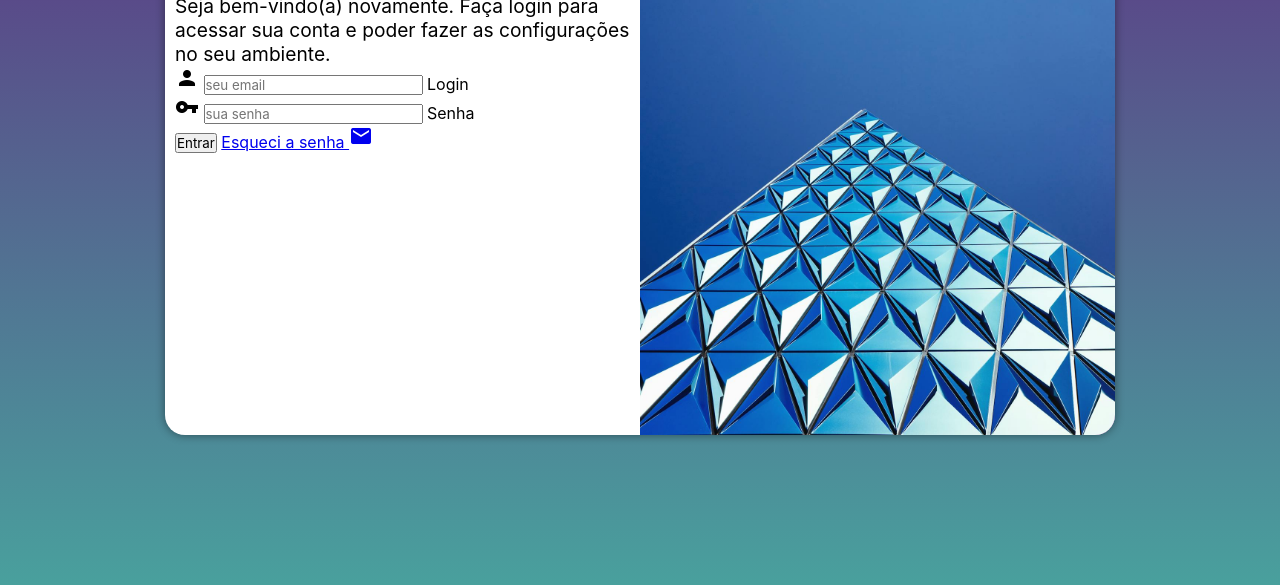
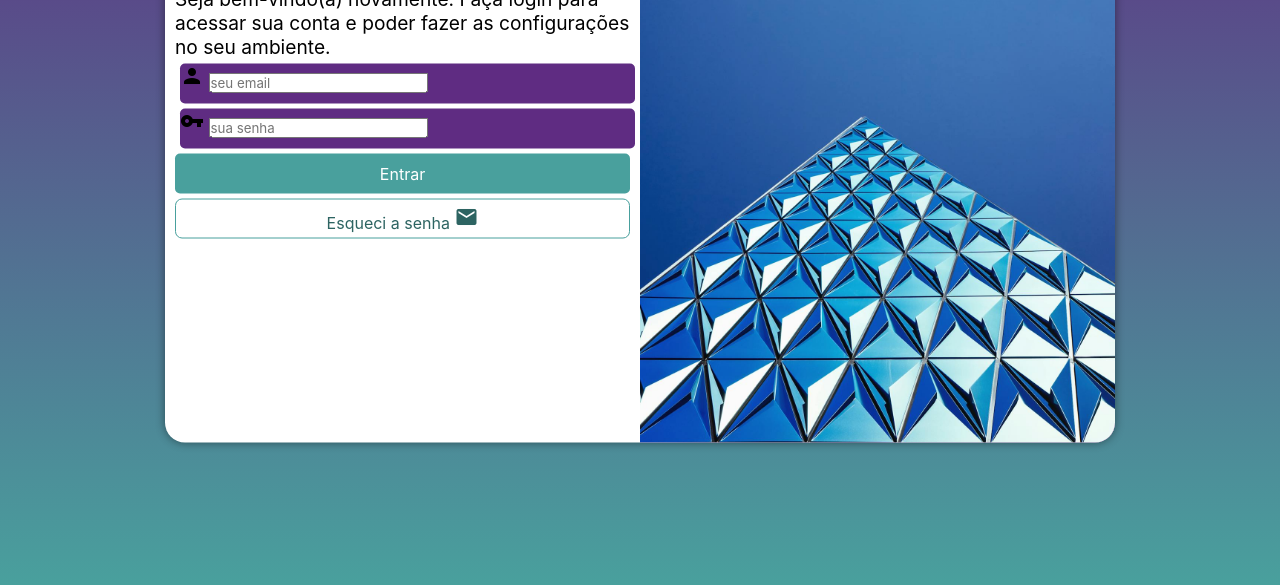
Before and after one commit to devandreonesimeao/projeto-login, a plain HTML site: page index.html in a window 1280 px wide. Shown: the part 215-800 px from the top of the page. Drawn offline with Linux system fonts and the light colour scheme.

Commit message:
configurei o form

```diff
--- a/estilos/style.css
+++ b/estilos/style.css
@@ -33,7 +33,7 @@ section#login {
     overflow: hidden;
     background-color: white;
     width: 250px;
-    height: 500px;
+    height: 515px;
     border-radius: 20px;
     box-shadow: 0px 0px 10px rgba(0, 0, 0, 0.450);
 
@@ -62,3 +62,55 @@ div#formulario > h1 {
 div#formulario > p {
     font-size: 0.8em;
 }
+
+form > div.campo {
+    background-color: #5f2c82;
+    display: block;
+    width: 100%;
+    height: 40px;
+    border-radius: 5px;
+    margin: 5px 5px;
+}
+
+div.campo > label {
+    display: none;
+}
+
+form > input[type=submit] {
+    display: block;
+    font-size: 1em;
+    width: 100%;
+    height: 40px;
+    background-color: #49a09d;
+    color: white;
+    border: none;
+    border-radius: 5px;
+    cursor: pointer;
+}
+
+form > input[type=submit]:hover {
+    background-color: #2d6462;
+}
+
+form > a.botao {
+    display: block;
+    text-align: center;
+    font-size: 1em;
+    width: 100%;
+    height: 40px;
+    padding-top: 5px;
+    margin-top: 5px;
+    background-color: white;
+    color: #2d6462;
+    border: 1px solid #49a09d;
+    border-radius: 7px;
+    text-decoration: none;
+}
+
+form > a.botao:hover {
+    background-color: #6cd3cf;
+}
+
+form > a.botao > i {
+    font: 0.8em;
+}
--- a/index.html
+++ b/index.html
@@ -29,7 +29,7 @@
                         <label for="isenha">Senha</label>
                     </div>
                     <input type="submit" value="Entrar">
-                    <a href="esqueci.html">Esqueci a senha <i class="material-icons">mail</i></a>
+                    <a href="esqueci.html" class="botao">Esqueci a senha <i class="material-icons">mail</i></a>
                 </form>
             </div>
         </section>
```
